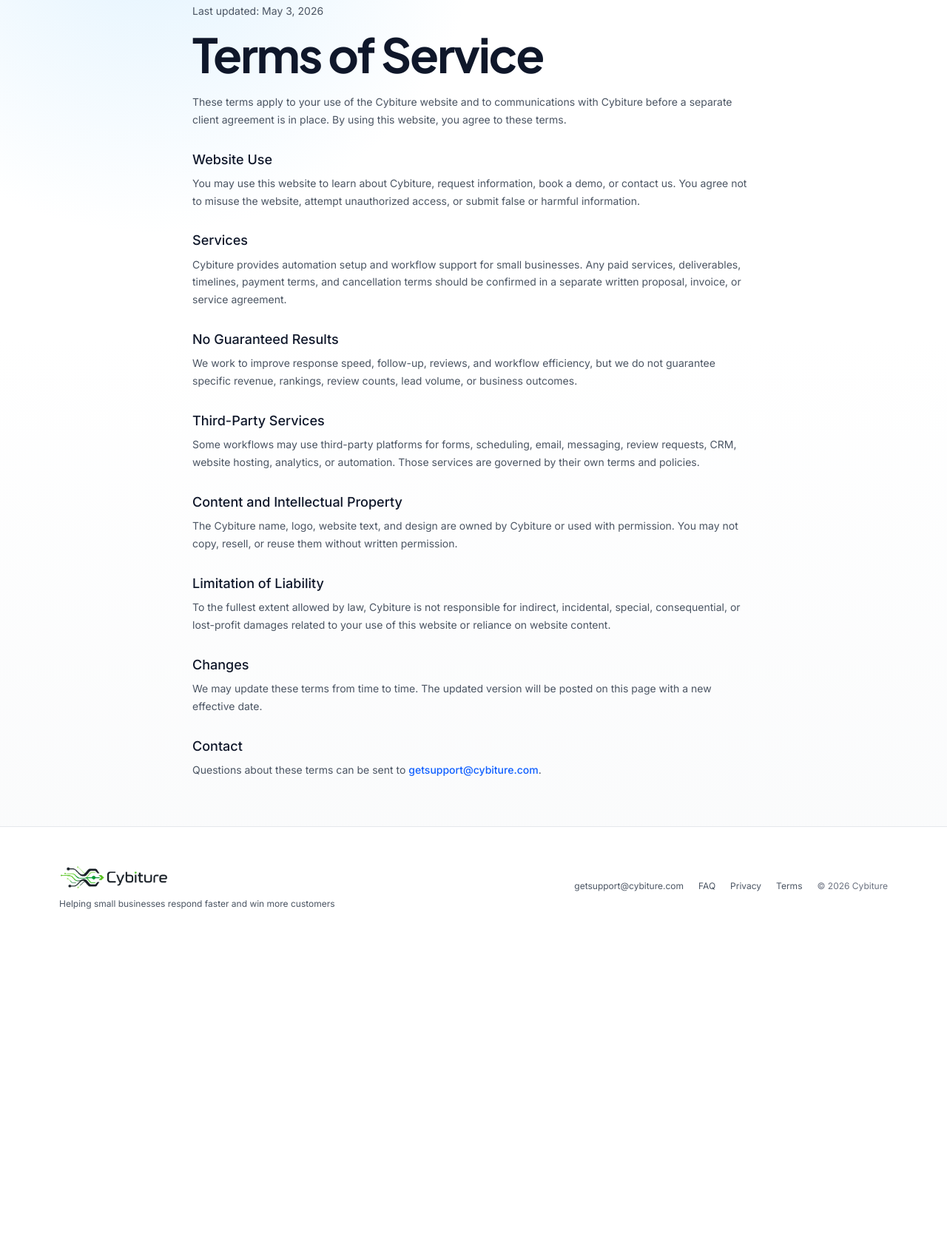
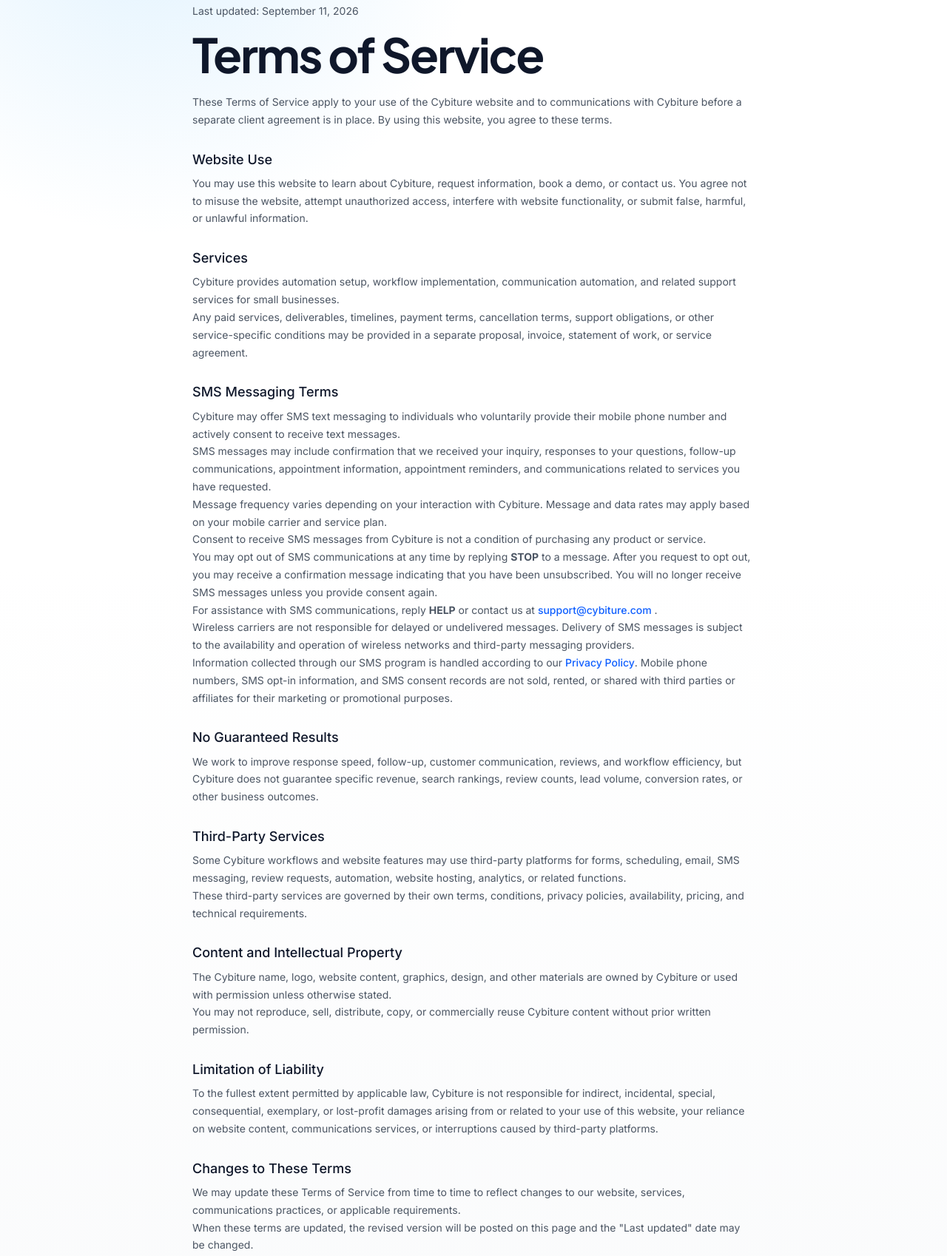
Before and after one commit to Nickbutani/cybiture, a plain HTML site: page terms.html in a window 1280 px wide. Shown: the part 133-1831 px from the top of the page at 74% size. Before the commit the page ends 1410 px from the top, so only its background shows below. Drawn offline with Linux system fonts and the light colour scheme.

Commit message:
update terms

```diff
--- a/terms.html
+++ b/terms.html
@@ -3,49 +3,132 @@
 <head>
   <meta charset="UTF-8" />
   <meta name="viewport" content="width=device-width, initial-scale=1.0" />
+
   <title>Terms of Service | Cybiture</title>
+
   <meta
     name="description"
-      content="Cybiture terms of service for website visitors and prospective clients."
+    content="Cybiture terms of service for website visitors, prospective clients, and SMS communications."
   />
+
   <meta name="robots" content="noindex" />
-    <link rel="canonical" href="https://cybiture.com/terms.html" />
+
+  <link
+    rel="canonical"
+    href="https://cybiture.com/terms.html"
+  />
+
   <link rel="preconnect" href="https://fonts.googleapis.com" />
-    <link rel="preconnect" href="https://fonts.gstatic.com" crossorigin />
+
+  <link
+    rel="preconnect"
+    href="https://fonts.gstatic.com"
+    crossorigin
+  />
+
   <link
     href="https://fonts.googleapis.com/css2?family=Inter:wght@400;500&display=swap"
     rel="stylesheet"
   />
-    <link rel="preload" href="assets/cybiture-logo-cropped.png" as="image" />
+
+  <link
+    rel="preload"
+    href="assets/cybiture-logo-cropped.png"
+    as="image"
+  />
+
   <link rel="stylesheet" href="styles.css" />
-      <link rel="icon" type="image/png" href="assets/favicon.png" />
-    <link rel="apple-touch-icon" href="assets/favicon.png" />
-      <meta name="google-site-verification" content="50VWgKmeZrNLoH3f2TRV3bXLgcHGHYDisSirxOGul20" />
+
+  <link
+    rel="icon"
+    type="image/png"
+    href="assets/favicon.png"
+  />
+
+  <link
+    rel="apple-touch-icon"
+    href="assets/favicon.png"
+  />
+
+  <meta
+    name="google-site-verification"
+    content="50VWgKmeZrNLoH3f2TRV3bXLgcHGHYDisSirxOGul20"
+  />
+
   <!-- Google tag (gtag.js) -->
-    <script async src="https://www.googletagmanager.com/gtag/js?id=G-Q48Q4N22XZ"></script>
+  <script
+    async
+    src="https://www.googletagmanager.com/gtag/js?id=G-Q48Q4N22XZ"
+  ></script>
+
   <script>
     window.dataLayer = window.dataLayer || [];
-      function gtag(){dataLayer.push(arguments);}
+
+    function gtag() {
+      dataLayer.push(arguments);
+    }
+
     gtag("js", new Date());
     gtag("config", "G-Q48Q4N22XZ");
   </script>
+
+  <!-- Microsoft Clarity -->
   <script type="text/javascript">
-      (function(c,l,a,r,i,t,y){
-        c[a]=c[a]||function(){(c[a].q=c[a].q||[]).push(arguments)};
-        t=l.createElement(r);t.async=1;t.src="https://www.clarity.ms/tag/"+i;
-        y=l.getElementsByTagName(r)[0];y.parentNode.insertBefore(t,y);
+    (function(c, l, a, r, i, t, y) {
+      c[a] =
+        c[a] ||
+        function() {
+          (c[a].q = c[a].q || []).push(arguments);
+        };
+
+      t = l.createElement(r);
+      t.async = 1;
+      t.src = "https://www.clarity.ms/tag/" + i;
+
+      y = l.getElementsByTagName(r)[0];
+      y.parentNode.insertBefore(t, y);
     })(window, document, "clarity", "script", "wl59if4qy4");
   </script>
 </head>
+
 <body>
-    <a class="skip-link" href="#main">Skip to main content</a>
+
+  <a class="skip-link" href="#main">
+    Skip to main content
+  </a>
+
+  <!-- Header -->
   <header class="site-header">
-      <a class="brand" href="/" aria-label="Cybiture home">
-        <img class="brand-logo" src="assets/cybiture-logo-cropped.png" alt="Cybiture" />
+
+    <a
+      class="brand"
+      href="/"
+      aria-label="Cybiture home"
+    >
+      <img
+        class="brand-logo"
+        src="assets/cybiture-logo-cropped.png"
+        alt="Cybiture"
+      />
     </a>
-      <button class="menu-toggle" type="button" aria-expanded="false" aria-controls="primary-navigation" aria-label="Open menu"><span></span><span></span><span></span></button>
 
-      <nav class="site-nav" id="primary-navigation" aria-label="Primary navigation">
+    <button
+      class="menu-toggle"
+      type="button"
+      aria-expanded="false"
+      aria-controls="primary-navigation"
+      aria-label="Open menu"
+    >
+      <span></span>
+      <span></span>
+      <span></span>
+    </button>
+
+    <nav
+      class="site-nav"
+      id="primary-navigation"
+      aria-label="Primary navigation"
+    >
       <a href="/">Home</a>
       <a href="/services.html">Services</a>
       <a href="/pricing.html">Pricing</a>
@@ -53,91 +136,246 @@
       <a href="/contact.html">Contact</a>
     </nav>
 
-      <a class="button nav-cta" href="/contact.html">Get started</a>
+    <a
+      class="button nav-cta"
+      href="/contact.html"
+    >
+      Get started
+    </a>
+
   </header>
 
+
+  <!-- Main -->
   <main id="main" class="legal-main">
+
     <article class="legal-content">
-        <p class="legal-kicker">Last updated: May 3, 2026</p>
-        <h1>Terms of Service</h1>
-        <p>
-          These terms apply to your use of the Cybiture website and to
-          communications with Cybiture before a separate client agreement is in
-          place. By using this website, you agree to these terms.
+
+      <p class="legal-kicker">
+        Last updated: September 11, 2026
       </p>
 
-        <h2>Website Use</h2>
+      <h1>Terms of Service</h1>
+
       <p>
-          You may use this website to learn about Cybiture, request information,
-          book a demo, or contact us. You agree not to misuse the website,
-          attempt unauthorized access, or submit false or harmful information.
+        These Terms of Service apply to your use of the Cybiture website
+        and to communications with Cybiture before a separate client
+        agreement is in place. By using this website, you agree to these
+        terms.
       </p>
 
-        <h2>Services</h2>
+
+      <h2>Website Use</h2>
+
       <p>
-          Cybiture provides automation setup and workflow support for small
-          businesses. Any paid services, deliverables, timelines, payment terms,
-          and cancellation terms should be confirmed in a separate written
-          proposal, invoice, or service agreement.
+        You may use this website to learn about Cybiture, request
+        information, book a demo, or contact us. You agree not to misuse
+        the website, attempt unauthorized access, interfere with website
+        functionality, or submit false, harmful, or unlawful information.
       </p>
 
-        <h2>No Guaranteed Results</h2>
+
+      <h2>Services</h2>
+
       <p>
-          We work to improve response speed, follow-up, reviews, and workflow
-          efficiency, but we do not guarantee specific revenue, rankings,
-          review counts, lead volume, or business outcomes.
+        Cybiture provides automation setup, workflow implementation,
+        communication automation, and related support services for small
+        businesses.
       </p>
 
-        <h2>Third-Party Services</h2>
       <p>
-          Some workflows may use third-party platforms for forms, scheduling,
-          email, messaging, review requests, CRM, website hosting, analytics, or
-          automation. Those services are governed by their own terms and
-          policies.
+        Any paid services, deliverables, timelines, payment terms,
+        cancellation terms, support obligations, or other service-specific
+        conditions may be provided in a separate proposal, invoice,
+        statement of work, or service agreement.
       </p>
 
-        <h2>Content and Intellectual Property</h2>
+
+      <h2>SMS Messaging Terms</h2>
+
       <p>
-          The Cybiture name, logo, website text, and design are owned by
-          Cybiture or used with permission. You may not copy, resell, or reuse
-          them without written permission.
+        Cybiture may offer SMS text messaging to individuals who voluntarily
+        provide their mobile phone number and actively consent to receive
+        text messages.
       </p>
 
-        <h2>Limitation of Liability</h2>
       <p>
-          To the fullest extent allowed by law, Cybiture is not responsible for
-          indirect, incidental, special, consequential, or lost-profit damages
-          related to your use of this website or reliance on website content.
+        SMS messages may include confirmation that we received your inquiry,
+        responses to your questions, follow-up communications, appointment
+        information, appointment reminders, and communications related to
+        services you have requested.
       </p>
 
-        <h2>Changes</h2>
       <p>
-          We may update these terms from time to time. The updated version will
-          be posted on this page with a new effective date.
+        Message frequency varies depending on your interaction with Cybiture.
+        Message and data rates may apply based on your mobile carrier and
+        service plan.
       </p>
 
-        <h2>Contact</h2>
       <p>
-          Questions about these terms can be sent to
-          <a href="mailto:getsupport@cybiture.com">getsupport@cybiture.com</a>.
+        Consent to receive SMS messages from Cybiture is not a condition of
+        purchasing any product or service.
       </p>
+
+      <p>
+        You may opt out of SMS communications at any time by replying
+        <strong>STOP</strong> to a message. After you request to opt out,
+        you may receive a confirmation message indicating that you have been
+        unsubscribed. You will no longer receive SMS messages unless you
+        provide consent again.
+      </p>
+
+      <p>
+        For assistance with SMS communications, reply
+        <strong>HELP</strong> or contact us at
+        <a href="mailto:getsupport@cybiture.com">
+          support@cybiture.com
+        </a>.
+      </p>
+
+      <p>
+        Wireless carriers are not responsible for delayed or undelivered
+        messages. Delivery of SMS messages is subject to the availability and
+        operation of wireless networks and third-party messaging providers.
+      </p>
+
+      <p>
+        Information collected through our SMS program is handled according
+        to our
+        <a href="/privacy.html">Privacy Policy</a>.
+        Mobile phone numbers, SMS opt-in information, and SMS consent records
+        are not sold, rented, or shared with third parties or affiliates for
+        their marketing or promotional purposes.
+      </p>
+
+
+      <h2>No Guaranteed Results</h2>
+
+      <p>
+        We work to improve response speed, follow-up, customer communication,
+        reviews, and workflow efficiency, but Cybiture does not guarantee
+        specific revenue, search rankings, review counts, lead volume,
+        conversion rates, or other business outcomes.
+      </p>
+
+
+      <h2>Third-Party Services</h2>
+
+      <p>
+        Some Cybiture workflows and website features may use third-party
+        platforms for forms, scheduling, email, SMS messaging, review
+        requests, automation, website hosting, analytics, or related
+        functions.
+      </p>
+
+      <p>
+        These third-party services are governed by their own terms,
+        conditions, privacy policies, availability, pricing, and technical
+        requirements.
+      </p>
+
+
+      <h2>Content and Intellectual Property</h2>
+
+      <p>
+        The Cybiture name, logo, website content, graphics, design, and other
+        materials are owned by Cybiture or used with permission unless
+        otherwise stated.
+      </p>
+
+      <p>
+        You may not reproduce, sell, distribute, copy, or commercially reuse
+        Cybiture content without prior written permission.
+      </p>
+
+
+      <h2>Limitation of Liability</h2>
+
+      <p>
+        To the fullest extent permitted by applicable law, Cybiture is not
+        responsible for indirect, incidental, special, consequential,
+        exemplary, or lost-profit damages arising from or related to your use
+        of this website, your reliance on website content, communications
+        services, or interruptions caused by third-party platforms.
+      </p>
+
+
+      <h2>Changes to These Terms</h2>
+
+      <p>
+        We may update these Terms of Service from time to time to reflect
+        changes to our website, services, communications practices, or
+        applicable requirements.
+      </p>
+
+      <p>
+        When these terms are updated, the revised version will be posted on
+        this page and the "Last updated" date may be changed.
+      </p>
+
+
+      <h2>Contact Us</h2>
+
+      <p>
+        Questions about these Terms of Service can be sent to
+        <a href="mailto:getsupport@cybiture.com">
+          support@cybiture.com
+        </a>.
+      </p>
+
     </article>
+
   </main>
 
+
+  <!-- Footer -->
   <footer class="site-footer">
+
     <div>
-        <a class="brand" href="/" aria-label="Cybiture home">
-          <img class="brand-logo" src="assets/cybiture-logo-cropped.png" alt="Cybiture" />
+
+      <a
+        class="brand"
+        href="/"
+        aria-label="Cybiture home"
+      >
+        <img
+          class="brand-logo"
+          src="assets/cybiture-logo-cropped.png"
+          alt="Cybiture"
+        />
       </a>
-        <p>Helping small businesses respond faster and win more customers</p>
+
+      <p>
+        Helping small businesses respond faster and win more customers
+      </p>
+
     </div>
+
     <nav aria-label="Footer links">
-        <a href="mailto:getsupport@cybiture.com">getsupport@cybiture.com</a>
-        <a href="/faq.html">FAQ</a>
-        <a href="/privacy.html">Privacy</a>
-        <a href="/terms.html">Terms</a>
-        <span>© 2026 Cybiture</span>
+
+      <a href="mailto:getsupport@cybiture.com">
+        support@cybiture.com
+      </a>
+
+      <a href="/faq.html">
+        FAQ
+      </a>
+
+      <a href="/privacy.html">
+        Privacy
+      </a>
+
+      <a href="/terms.html">
+        Terms
+      </a>
+
+      <span>
+        © 2026 Cybiture
+      </span>
+
     </nav>
+
   </footer>
+
 </body>
 </html>
```
Lines whose indentation alone changed are shown as unchanged.
